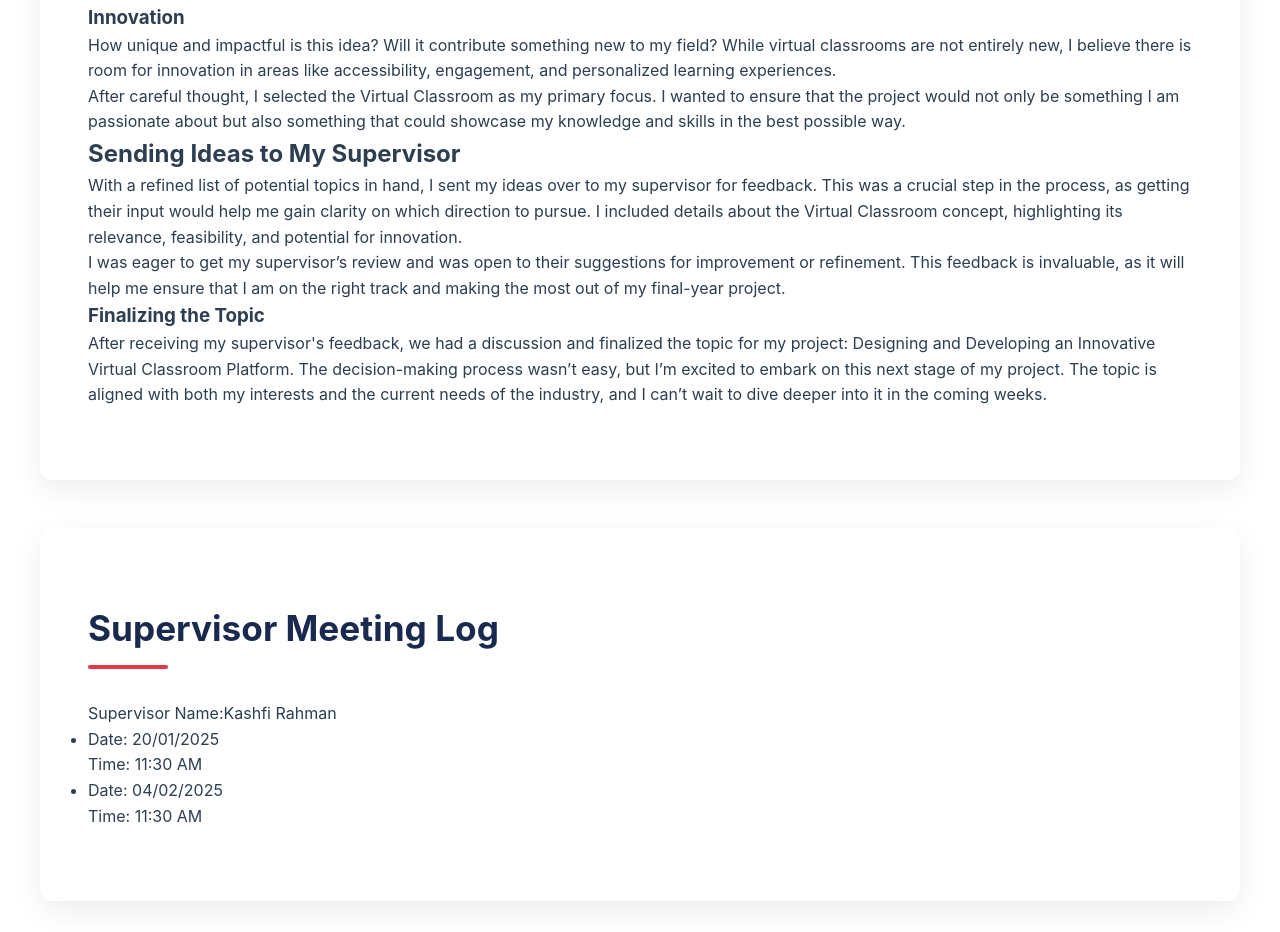
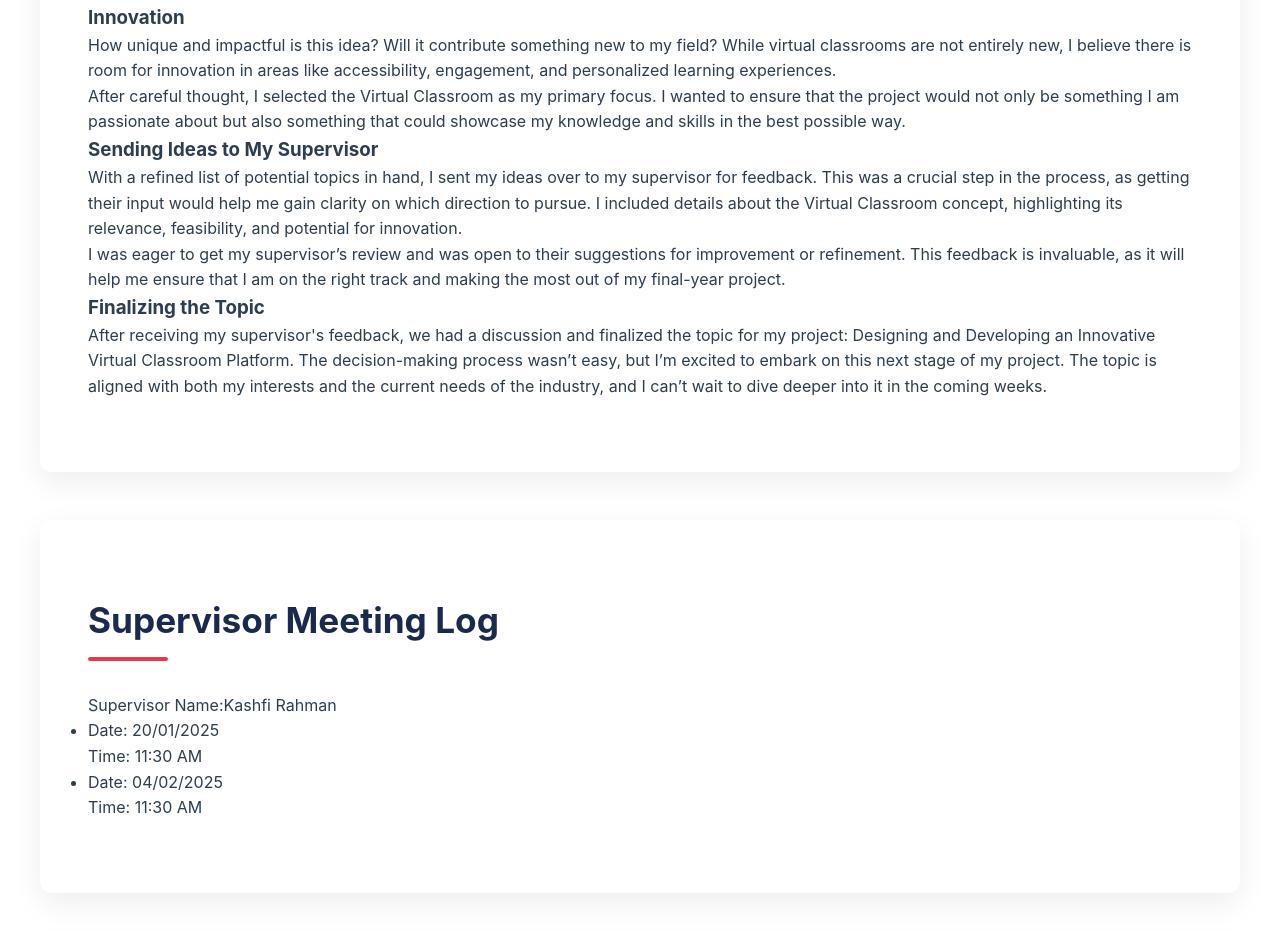
Before and after one commit to Sajidaitech/sajid, a website with bundled scripts: page index.html in a window 1280 px wide. Shown: the part 1724-2656 px from the top of the page. Built offline with nearby package versions, Linux system fonts and the light colour scheme.

Commit message:
Update index.html

```diff
--- a/index.html
+++ b/index.html
@@ -74,7 +74,7 @@ I have a strong foundation in software development, user experience design, and
 <h3>Innovation</h3> How unique and impactful is this idea? Will it contribute something new to my field?
 While virtual classrooms are not entirely new, I believe there is room for innovation in areas like accessibility, engagement, and personalized learning experiences.
 <p>After careful thought, I selected the Virtual Classroom as my primary focus. I wanted to ensure that the project would not only be something I am passionate about but also something that could showcase my knowledge and skills in the best possible way.</p>
-<h1>Sending Ideas to My Supervisor</h1>
+<h3>Sending Ideas to My Supervisor</h3>
 <p>With a refined list of potential topics in hand, I sent my ideas over to my supervisor for feedback. This was a crucial step in the process, as getting their input would help me gain clarity on which direction to pursue. I included details about the Virtual Classroom concept, highlighting its relevance, feasibility, and potential for innovation.</p>
 <p>I was eager to get my supervisor’s review and was open to their suggestions for improvement or refinement. This feedback is invaluable, as it will help me ensure that I am on the right track and making the most out of my final-year project.</p>
 <h3>Finalizing the Topic</h3>
```
